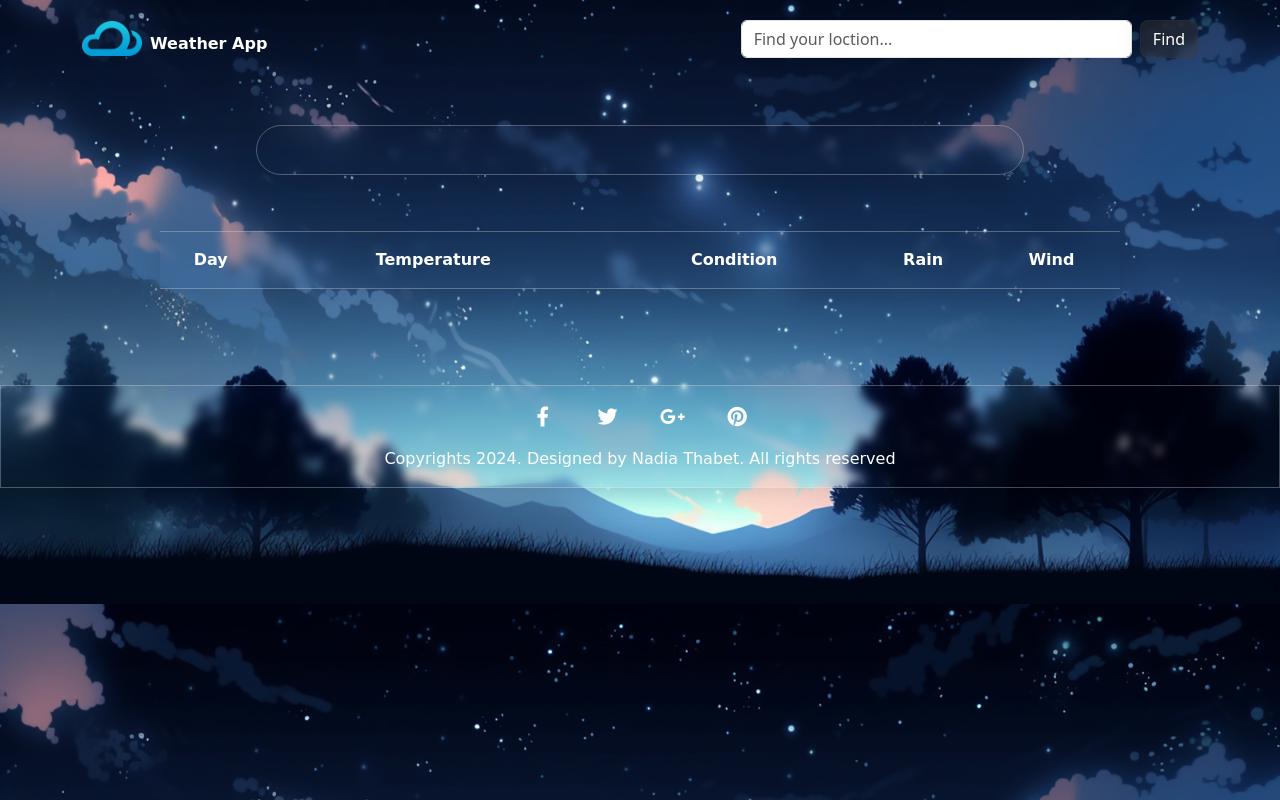
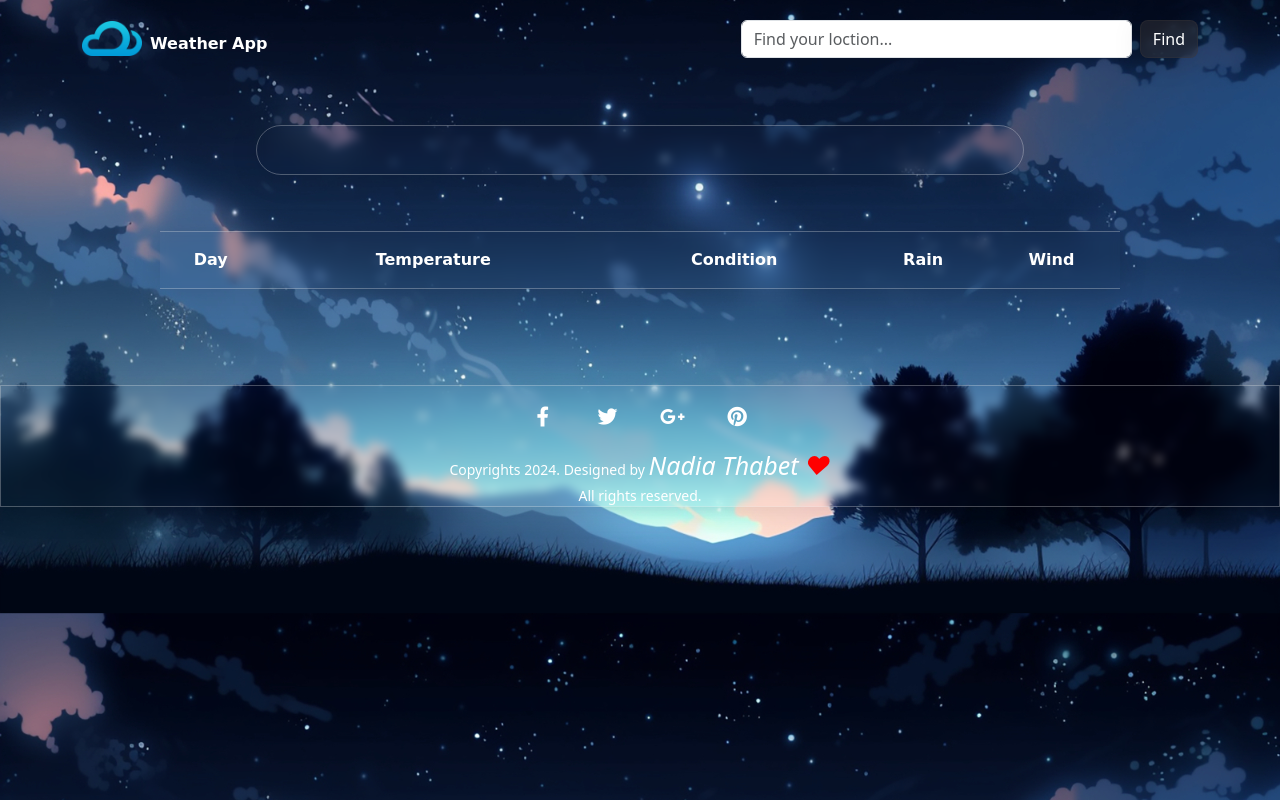
Before and after one commit to NadyaThabet/Weather-App, a plain HTML site: page index.html in a window 1280 px wide. Drawn offline with nearby package versions, Linux system fonts and the light colour scheme; no server answers; a web font is replaced by a local one.

Commit message:
first commit

```diff
--- a/CSS/style.css
+++ b/CSS/style.css
@@ -156,6 +156,42 @@
   background-color: var(--backgroundColor);
 }
 
+.copy {
+  font-family: var(--comfortaa-font);
+  font-size: 14px;
+  padding: auto;
+}
+
+.name-span {
+  font-family: var(--nerko-font);
+  font-size: 25px;
+  color: var(--navHover-color);
+  font-style: italic;
+}
+
+.heart {
+  color: red;
+  font-style: italic;
+}
+
+.heart::before {
+  content: "❤";
+  display: inline-block;
+  animation: heartbeat 1s infinite;
+}
+
+@keyframes heartbeat {
+  0% {
+    transform: scale(1);
+  }
+  50% {
+    transform: scale(1.2);
+  }
+  100% {
+    transform: scale(1);
+  }
+}
+
 /* Media Query */
 
 /* Extra Large Screens */
--- a/index.html
+++ b/index.html
@@ -123,9 +123,18 @@
           </div>
         </div>
       </div>
-      <p class="copy mt-2">
-        Copyrights 2024. Designed by Nadia Thabet. All rights reserved
-      </p>
+      <div class="copy mt-2 text-white">
+        <div>
+          <span>Copyrights 2024. Designed by</span>
+          <span class="name-span"
+            >Nadia Thabet
+            <span class="heart"></span>
+          </span>
+        </div>
+        <div>
+          <span>All rights reserved.</span>
+        </div>
+      </div>
     </section>
     <!-- Footer End -->
     <script
```
